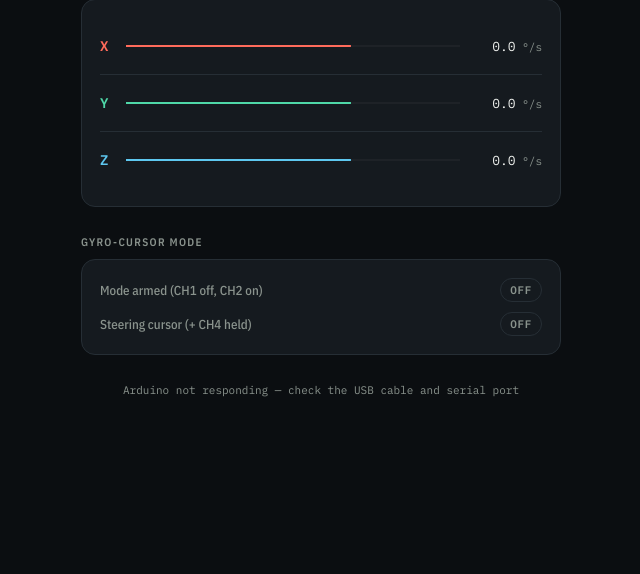
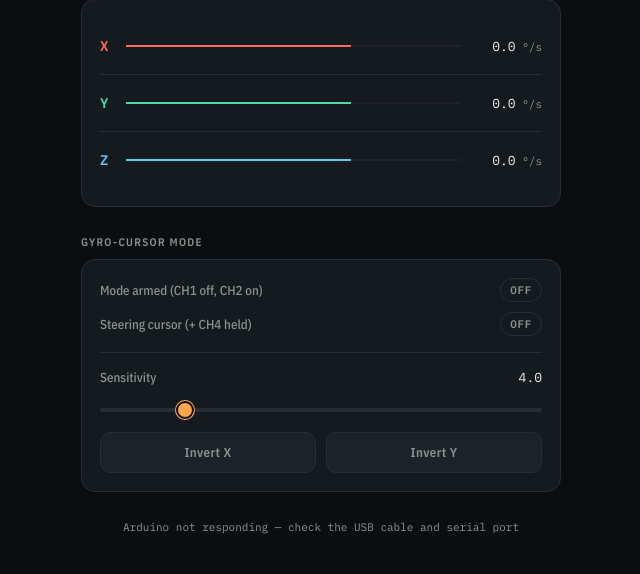
Before and after one commit to OMG216/Gesture-Glove, a Flask app: page / in a window 1280 px wide. Shown: the part 244-818 px from the top of the page, without its empty margins (319-959 px from the left). Before the commit the page ends 641 px from the top, so only its background shows below. Run offline with Flask 3, Linux system fonts and the light colour scheme.

Commit message:
Added sensitivity slider

```diff
--- a/app.py
+++ b/app.py
@@ -52,8 +52,9 @@ GYRO-CURSOR MODE
 
   Gyro axis mapping is a guess (gyroX -> left/right, gyroY -> up/down)
   since it depends on how the sensor is physically mounted. If motion
-  feels backwards or swapped, flip INVERT_X/INVERT_Y or swap which axis
-  feeds dx/dy below.
+  feels backwards or swapped, use the Invert X / Invert Y buttons on the
+  dashboard (under "GYRO-CURSOR MODE") - no restart needed. Sensitivity
+  is also live-adjustable there via a slider.
 """
 
 import os
@@ -63,7 +64,7 @@ import time
 
 import serial
 import serial.tools.list_ports
-from flask import Flask, jsonify, render_template
+from flask import Flask, jsonify, render_template, request
 from pynput.mouse import Controller as MouseController, Button
 from pynput.keyboard import Listener as KeyboardListener, Key
 
@@ -73,9 +74,14 @@ BAUD_RATE = 115200
 # ---------------------------------------------
 
 # ---- Gyro-cursor mode config (see GYRO-CURSOR MODE above) ----
-CURSOR_SENSITIVITY = 4.0  # pixels per (deg/s) per second of tilt - raise to go faster
-INVERT_X = False
-INVERT_Y = False
+# These are just the STARTING values - while the program is running you
+# can change all three live from the dashboard's "GYRO-CURSOR MODE" panel
+# (sensitivity slider + Invert X / Invert Y buttons), no restart needed.
+DEFAULT_SENSITIVITY = 4.0  # pixels per (deg/s) per second of tilt
+SENSITIVITY_MIN = 0.5
+SENSITIVITY_MAX = 20.0
+DEFAULT_INVERT_X = False
+DEFAULT_INVERT_Y = False
 MAX_DT = 0.25  # clamp time jumps (e.g. after a stall) so the cursor can't leap
 # ----------------------------------------------------------------
 
@@ -93,6 +99,17 @@ state = {
 }
 state_lock = threading.Lock()
 
+# Live-adjustable cursor settings - read by update_cursor_control() every
+# tick, written by the /api/settings POST route when the dashboard's
+# slider/buttons change. Cheap enough to lock on every read; this isn't
+# a hot path (max ~10-20 calls/sec).
+settings = {
+    "sensitivity": DEFAULT_SENSITIVITY,
+    "invert_x": DEFAULT_INVERT_X,
+    "invert_y": DEFAULT_INVERT_Y,
+}
+settings_lock = threading.Lock()
+
 mouse_controller = MouseController()
 _cursor_state = {
     "last_time": None,  # None means "not currently steering"
@@ -107,6 +124,11 @@ def update_cursor_control(touch, gyro_x, gyro_y):
     Moves the real OS mouse cursor while the mode + CH4 conditions hold,
     and fires one click per fresh CH5 tap while steering. Returns
     (mode_active, cursor_active) so the dashboard can show the state."""
+    with settings_lock:
+        sensitivity = settings["sensitivity"]
+        invert_x = settings["invert_x"]
+        invert_y = settings["invert_y"]
+
     mode_active = (touch[0] == 0) and (touch[1] == 1)
     cursor_active = mode_active and (touch[3] == 1)
 
@@ -124,8 +146,8 @@ def update_cursor_control(touch, gyro_x, gyro_y):
     _cursor_state["last_time"] = now
 
     if dt > 0:
-        dx = gyro_x * CURSOR_SENSITIVITY * dt * (-1 if INVERT_X else 1)
-        dy = gyro_y * CURSOR_SENSITIVITY * dt * (-1 if INVERT_Y else 1)
+        dx = gyro_x * sensitivity * dt * (-1 if invert_x else 1)
+        dy = gyro_y * sensitivity * dt * (-1 if invert_y else 1)
 
         # Accumulate fractional pixels so slow tilts still move the cursor
         # smoothly instead of being rounded away to zero every tick.
@@ -239,6 +261,33 @@ def api_sensors():
         return jsonify(state)
 
 
+@app.route("/api/settings", methods=["GET"])
+def get_settings():
+    with settings_lock:
+        return jsonify(dict(settings))
+
+
+@app.route("/api/settings", methods=["POST"])
+def update_settings():
+    """Lets the dashboard change sensitivity / invert flags live, no
+    restart needed. Unknown or malformed fields are ignored rather than
+    erroring, so a bad request can't crash cursor control mid-session."""
+    data = request.get_json(silent=True) or {}
+    with settings_lock:
+        if "sensitivity" in data:
+            try:
+                val = float(data["sensitivity"])
+                settings["sensitivity"] = max(SENSITIVITY_MIN, min(SENSITIVITY_MAX, val))
+            except (TypeError, ValueError):
+                pass
+        if "invert_x" in data:
+            settings["invert_x"] = bool(data["invert_x"])
+        if "invert_y" in data:
+            settings["invert_y"] = bool(data["invert_y"])
+        result = dict(settings)
+    return jsonify(result)
+
+
 if __name__ == "__main__":
     threading.Thread(target=serial_worker, daemon=True).start()
     start_escape_listener()
--- a/templates/index.html
+++ b/templates/index.html
@@ -191,6 +191,89 @@
     background: rgba(84, 214, 126, 0.1);
   }
 
+  .controls-divider {
+    height: 1px;
+    background: var(--line);
+    margin: 16px 0;
+  }
+
+  .control-block { margin-top: 16px; }
+  .control-block:first-child { margin-top: 0; }
+
+  .control-label-row {
+    display: flex;
+    justify-content: space-between;
+    align-items: center;
+    margin-bottom: 10px;
+  }
+
+  .control-value {
+    font-family: 'IBM Plex Mono', monospace;
+    font-size: 13px;
+    color: var(--ink);
+  }
+
+  input[type="range"].slider {
+    -webkit-appearance: none;
+    appearance: none;
+    width: 100%;
+    height: 4px;
+    border-radius: 999px;
+    background: var(--line);
+    outline: none;
+    cursor: pointer;
+  }
+
+  input[type="range"].slider::-webkit-slider-thumb {
+    -webkit-appearance: none;
+    appearance: none;
+    width: 18px;
+    height: 18px;
+    border-radius: 50%;
+    background: var(--amber);
+    cursor: pointer;
+    border: 2px solid var(--bg);
+    box-shadow: 0 0 0 1px var(--amber);
+  }
+
+  input[type="range"].slider::-moz-range-thumb {
+    width: 18px;
+    height: 18px;
+    border-radius: 50%;
+    background: var(--amber);
+    cursor: pointer;
+    border: 2px solid var(--bg);
+    box-shadow: 0 0 0 1px var(--amber);
+  }
+
+  .toggle-row {
+    display: flex;
+    gap: 10px;
+  }
+
+  .toggle-btn {
+    flex: 1;
+    font-family: 'IBM Plex Sans Condensed', sans-serif;
+    font-weight: 600;
+    font-size: 13px;
+    letter-spacing: 0.03em;
+    padding: 11px 0;
+    border-radius: 10px;
+    border: 1px solid var(--line);
+    background: #1C2228;
+    color: var(--ink-dim);
+    cursor: pointer;
+    transition: background 150ms ease, border-color 150ms ease, color 150ms ease;
+  }
+
+  .toggle-btn:active { transform: scale(0.98); }
+
+  .toggle-btn.active {
+    background: rgba(255, 166, 77, 0.12);
+    border-color: var(--amber);
+    color: var(--amber);
+  }
+
   footer {
     margin-top: 20px;
     text-align: center;
@@ -252,6 +335,21 @@
         <div class="mode-row">
           <span class="mode-label">Steering cursor (+ CH4 held)</span>
           <span class="mode-badge" id="badge-cursor">OFF</span>
+        </div>
+
+        <div class="controls-divider"></div>
+
+        <div class="control-block">
+          <div class="control-label-row">
+            <span class="mode-label">Sensitivity</span>
+            <span class="control-value" id="sensitivity-value">4.0</span>
+          </div>
+          <input type="range" id="sensitivity-slider" class="slider" min="0.5" max="20" step="0.5" value="4.0">
+        </div>
+
+        <div class="control-block toggle-row">
+          <button type="button" class="toggle-btn" id="invert-x-btn">Invert X</button>
+          <button type="button" class="toggle-btn" id="invert-y-btn">Invert Y</button>
         </div>
       </div>
     </section>
@@ -346,6 +444,65 @@
     statusText.textContent = connected ? 'LINK OK' : 'NO LINK';
   }
 
+  // --- Gyro-cursor settings: sensitivity slider + invert toggles ---
+  const sensitivitySlider = document.getElementById('sensitivity-slider');
+  const sensitivityValue = document.getElementById('sensitivity-value');
+  const invertXBtn = document.getElementById('invert-x-btn');
+  const invertYBtn = document.getElementById('invert-y-btn');
+
+  function applySettingsToUI(data) {
+    sensitivitySlider.value = data.sensitivity;
+    sensitivityValue.textContent = Number(data.sensitivity).toFixed(1);
+    invertXBtn.classList.toggle('active', !!data.invert_x);
+    invertYBtn.classList.toggle('active', !!data.invert_y);
+  }
+
+  async function loadSettings() {
+    try {
+      const res = await fetch('/api/settings');
+      applySettingsToUI(await res.json());
+    } catch (e) {
+      // Keep the slider/buttons at their defaults; they'll still work
+      // once the server is reachable - pushSettings() will resync them.
+    }
+  }
+
+  async function pushSettings(partial) {
+    try {
+      const res = await fetch('/api/settings', {
+        method: 'POST',
+        headers: { 'Content-Type': 'application/json' },
+        body: JSON.stringify(partial)
+      });
+      applySettingsToUI(await res.json());
+    } catch (e) {
+      footerText.textContent = 'Could not reach the server to update settings';
+    }
+  }
+
+  // Live label while dragging, only sends the update on release so we
+  // don't flood the server with a request per pixel of drag.
+  sensitivitySlider.addEventListener('input', () => {
+    sensitivityValue.textContent = Number(sensitivitySlider.value).toFixed(1);
+  });
+  sensitivitySlider.addEventListener('change', () => {
+    pushSettings({ sensitivity: Number(sensitivitySlider.value) });
+  });
+
+  invertXBtn.addEventListener('click', () => {
+    const next = !invertXBtn.classList.contains('active');
+    invertXBtn.classList.toggle('active', next); // instant feedback
+    pushSettings({ invert_x: next });
+  });
+
+  invertYBtn.addEventListener('click', () => {
+    const next = !invertYBtn.classList.contains('active');
+    invertYBtn.classList.toggle('active', next);
+    pushSettings({ invert_y: next });
+  });
+
+  loadSettings();
+
   async function poll() {
     try {
       const res = await fetch('/api/sensors');
```
